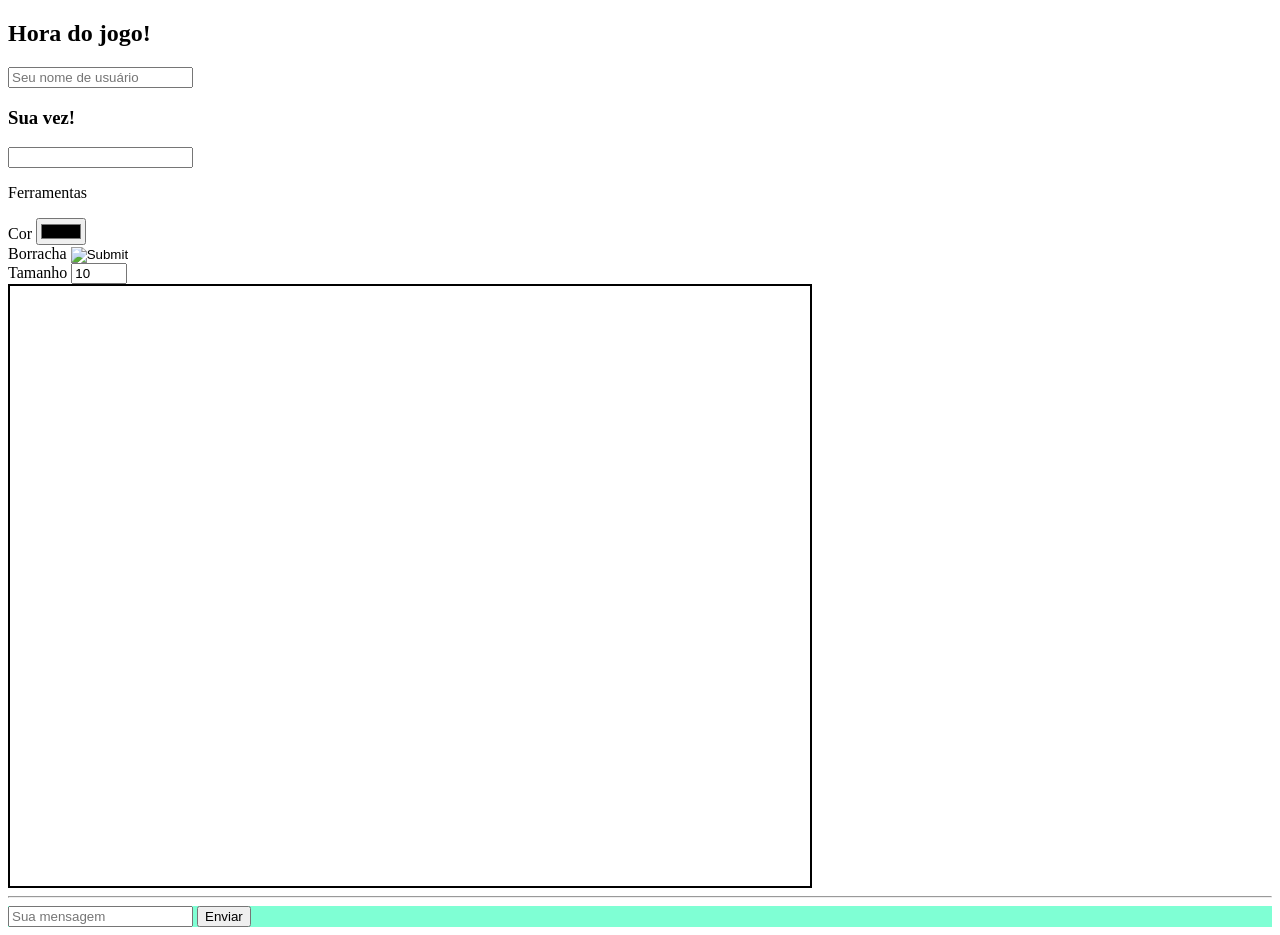
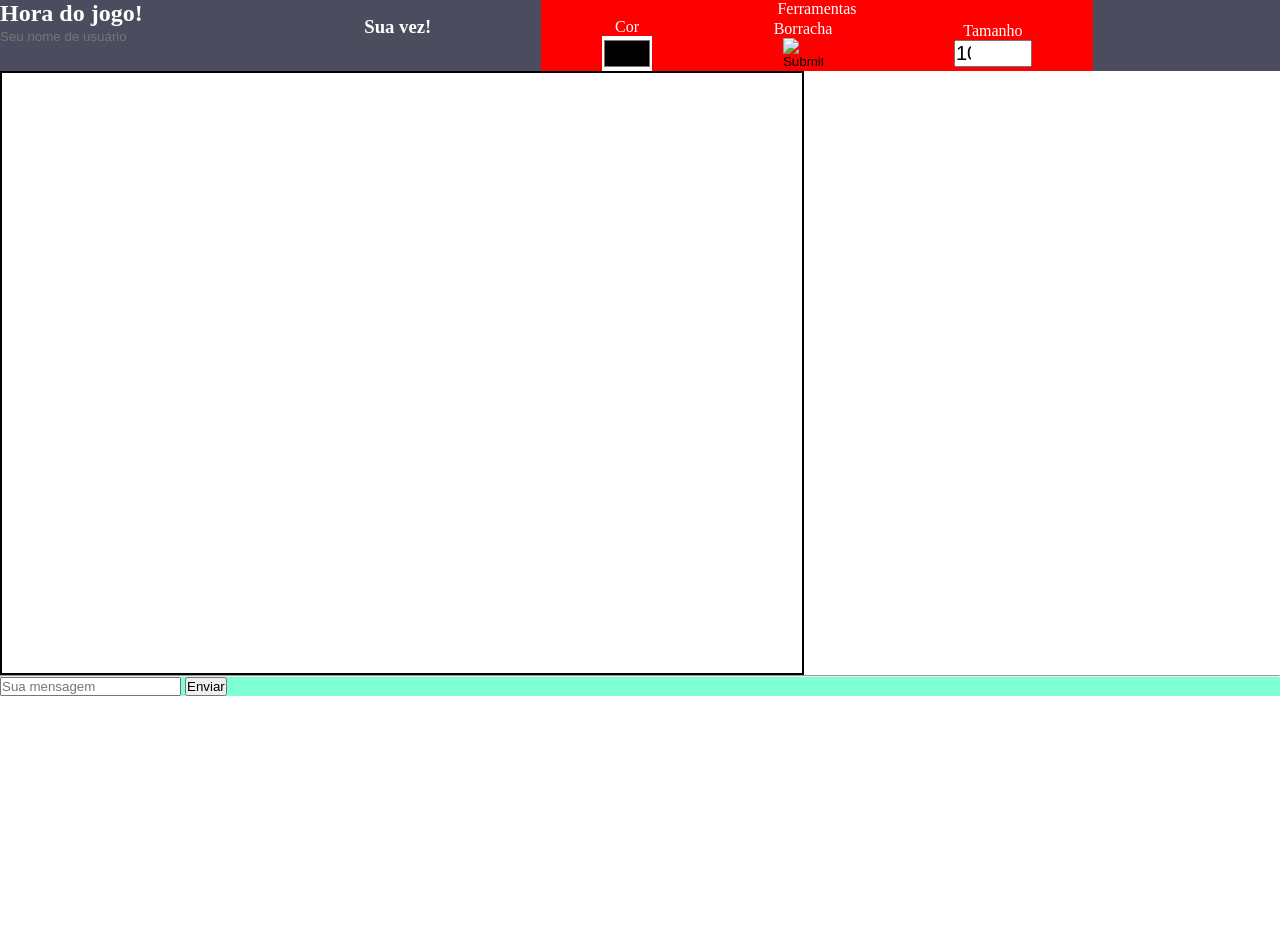
Before and after one commit to JessicaMoreiraS/Gartic-jogo, a plain HTML site: page public/gartic.html in a window 1280 px wide. After the commit the page ends 800 px from the top, so only its background shows below. Drawn offline with nearby package versions, Linux system fonts and the light colour scheme; no server answers.

Commit message:
Update style.css

```diff
--- a/public/css/style.css
+++ b/public/css/style.css
@@ -1,3 +1,7 @@
+*{
+    margin: 0;
+    padding: 0;
+}
 .none{
     display: none;
 }
@@ -5,6 +9,12 @@
     width: 800px;
     height: 600px;
     border: 2px solid #000;
+    /*retira selecao de texto*/
+    -youbkit-touch-callout: none; /* iOS Safari */
+    -youbkit-user-select: none;   /* Chrome 6.0+, Safari 3.1+, Edge e Opera 15+ */
+    -moz-user-select: none;    /* Raposa de fogo */
+    -ms-user-select: none;        /* IE 10+ e Edge */
+    user-select: none;            /* Versão sem prefixo, atualmente suportado pelo Chrome e Opera */
 }
 #chat{
     background-color: aquamarine;
@@ -28,3 +38,85 @@
 .card p, .card h3{
     text-align: center;
 }
+
+/*Header*/
+header, .direita, .containerFerramentas{
+    display:flex;
+    flex-direction: row;
+}
+header{
+    background-color: rgb(76, 76, 95);
+    color: #fff;
+}
+.esquerda{
+    display: flex;
+    align-items: center;
+    justify-content: center;
+    width: 25%;
+}
+.direita{
+    width: 100%;
+    align-items: center;
+    justify-content: center;
+}
+.ferramentas{
+    display: flex;
+    align-items: center;
+    justify-content: space-around;
+    flex-direction: column;
+    width: 50%;
+    background-color: red;
+}
+.containerFerramentas{
+    width: 100%;
+    align-items: center;
+    justify-content: space-around;
+}
+.containerFerramentas div{
+    display: flex;
+    flex-direction: column;
+    align-items: center;
+}
+.ferramentas #borracha{
+    width: 40px;
+}
+
+
+/*Imputs do header*/
+.inputInvisivel{
+    box-shadow: 0 0 0 0;
+    border: 0 none;
+    background-color: transparent;
+    color: #fff;
+    cursor: auto;
+}
+.inputInvisivel:focus{
+    box-shadow: 0 0 0 0;
+    border: 0 none;
+    outline: 0;
+}
+#inputColor{
+    height: 35px;
+      border: none;
+      padding: 0;
+      background-color: #fff;
+      cursor: pointer;
+}
+#inputColor:focus{
+    box-shadow: 0 0 0 0;
+    border: 0 none;
+    outline: 0;
+}
+#inputTamanho{
+    font-size: 20px;
+}
+
+#inputTamanho::-webkit-inner-spin-button {
+    width: 30px;
+    height: 50px;
+    margin: 17px;
+    padding: 5px;
+    transform: rotate(90deg);
+    filter: sepia(100%) hue-rotate(90deg);
+    cursor: pointer;
+  }
```
